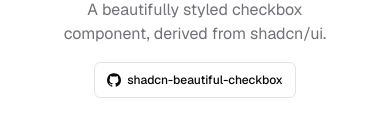
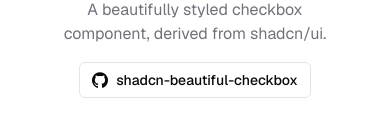
Before and after one commit to neoki07/shadcn-beautiful-checkbox, a Next.js app: page / in a window 390 px wide. Shown: the part 170-308 px from the top of the page. Built offline with nearby package versions, Linux system fonts and the light colour scheme.

Commit message:
fix: update github link styles

```diff
--- a/src/app/page.tsx
+++ b/src/app/page.tsx
@@ -27,11 +27,11 @@
           rel="noreferrer"
           className={buttonVariants({ variant: "outline", size: "sm" })}
         >
-          <Icons.gitHub className="mr-1.5 size-3.5 sm:mr-2 sm:size-4" />
+          <Icons.gitHub className="mr-2 size-4" />
           <span className="hidden sm:inline">
             {`${siteConfig.repo.owner}/${siteConfig.repo.name}`}
           </span>
-          <span className="text-xs sm:hidden">{siteConfig.repo.name}</span>
+          <span className="sm:hidden">{siteConfig.repo.name}</span>
         </Link>
       </div>
       <div className="mt-10">
```
